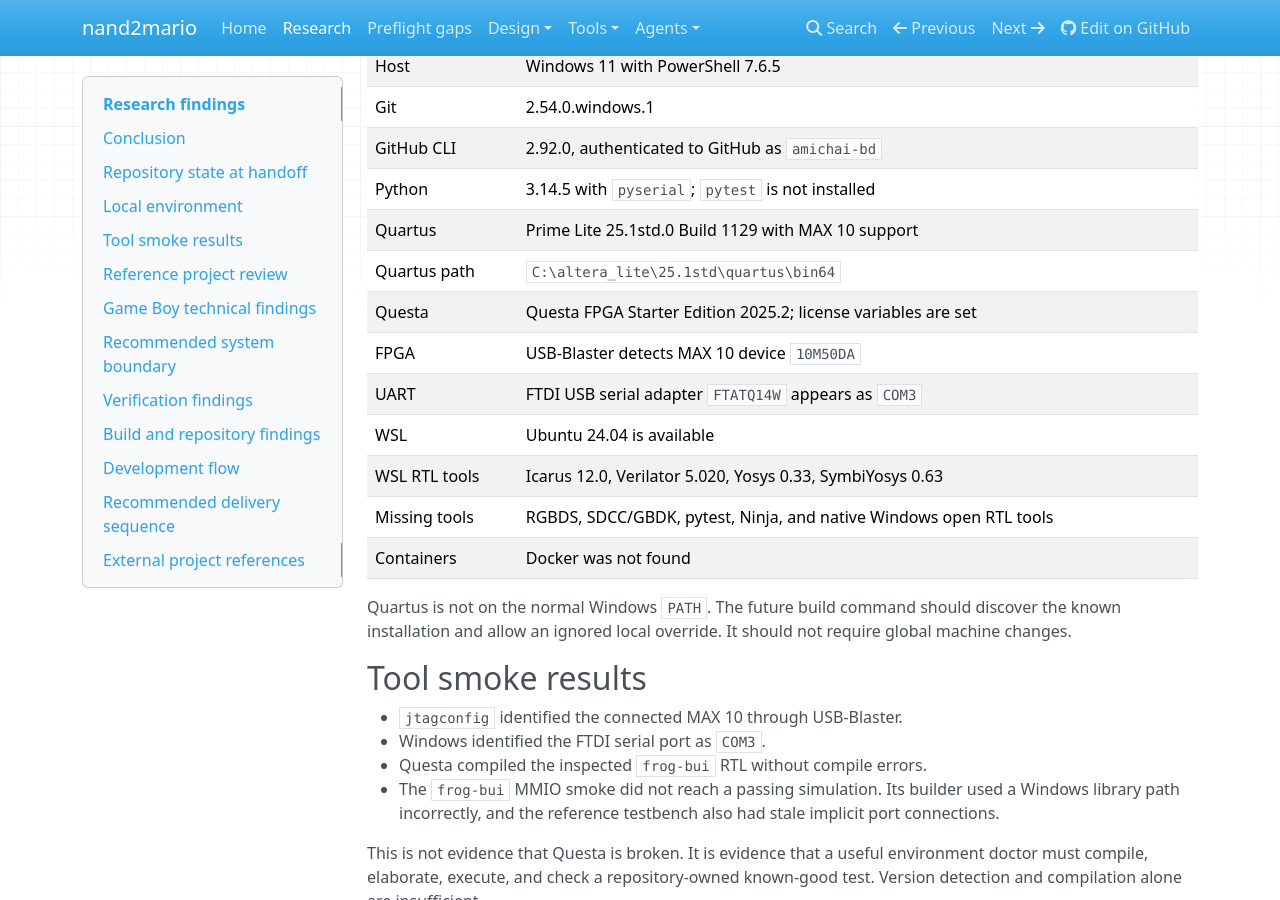
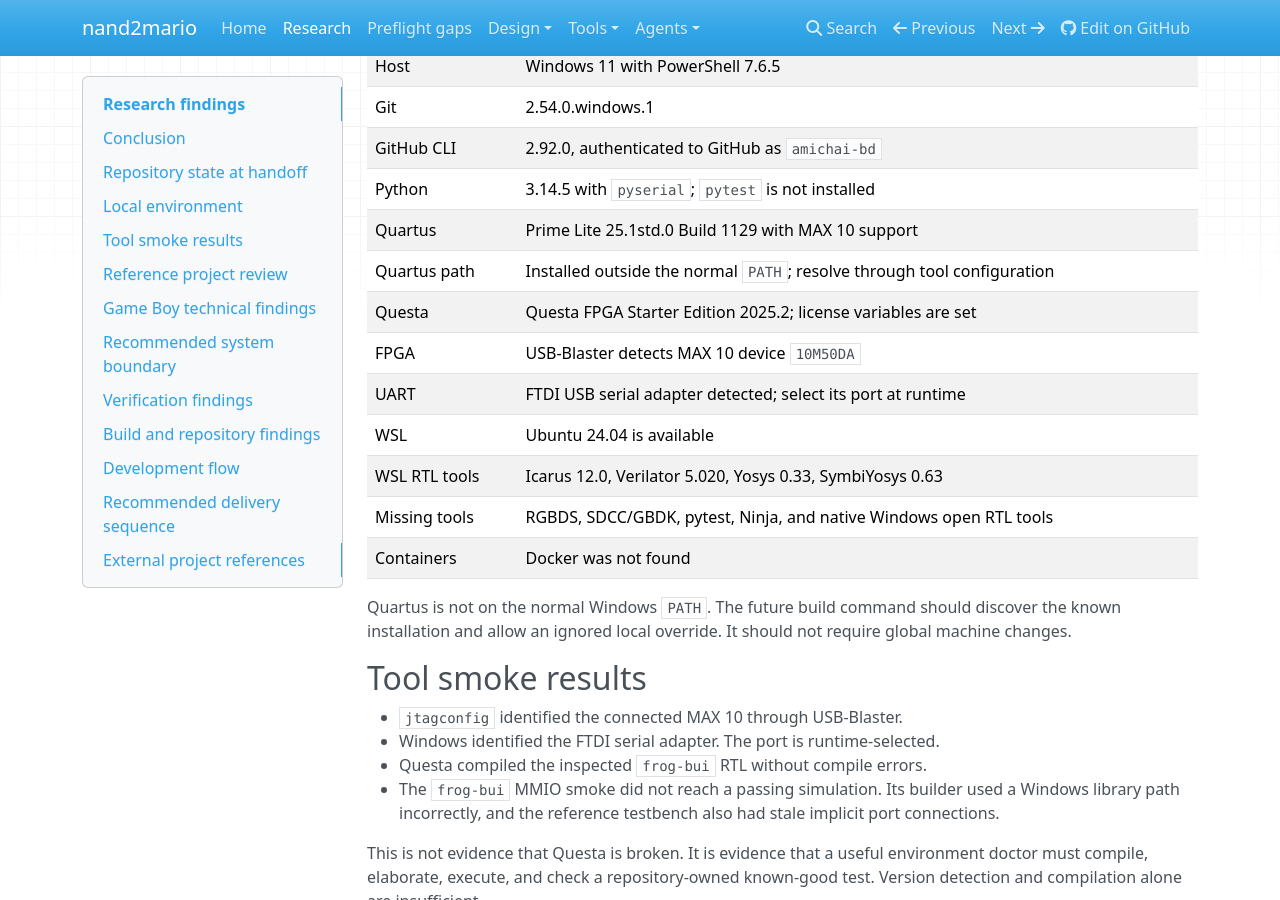
Before and after one commit to amichai-bd/nand2mario, an MkDocs documentation site: the page built from wiki/research-findings.md, in a window 1280 px wide and 900 px high, scrolled down 749 px. Built offline with MkDocs 1.6.1, drawn with Linux system fonts in a browser that asks for light colours; nearby versions of some CDN libraries.

```diff
--- a/wiki/research-findings.md
+++ b/wiki/research-findings.md
@@ -39,10 +39,10 @@ mappers, and a native software compiler follow in explicit milestones.
 | GitHub CLI | 2.92.0, authenticated to GitHub as `amichai-bd` |
 | Python | 3.14.5 with `pyserial`; `pytest` is not installed |
 | Quartus | Prime Lite 25.1std.0 Build 1129 with MAX 10 support |
-| Quartus path | `C:\altera_lite\25.1std\quartus\bin64` |
+| Quartus path | Installed outside the normal `PATH`; resolve through tool configuration |
 | Questa | Questa FPGA Starter Edition 2025.2; license variables are set |
 | FPGA | USB-Blaster detects MAX 10 device `10M50DA` |
-| UART | FTDI USB serial adapter `FTATQ14W` appears as `COM3` |
+| UART | FTDI USB serial adapter detected; select its port at runtime |
 | WSL | Ubuntu 24.04 is available |
 | WSL RTL tools | Icarus 12.0, Verilator 5.020, Yosys 0.33, SymbiYosys 0.63 |
 | Missing tools | RGBDS, SDCC/GBDK, pytest, Ninja, and native Windows open RTL tools |
@@ -55,7 +55,7 @@ not require global machine changes.
 ## Tool smoke results
 
 - `jtagconfig` identified the connected MAX 10 through USB-Blaster.
-- Windows identified the FTDI serial port as `COM3`.
+- Windows identified the FTDI serial adapter. The port is runtime-selected.
 - Questa compiled the inspected `frog-bui` RTL without compile errors.
 - The `frog-bui` MMIO smoke did not reach a passing simulation. Its builder used
   a Windows library path incorrectly, and the reference testbench also had stale
```
Also changed, not shown: README.md (+4 -1 lines), wiki/preflight-gaps.md (+2 -2 lines), wiki/tools/wiki.md (+5 -0 lines), 1 other file.
